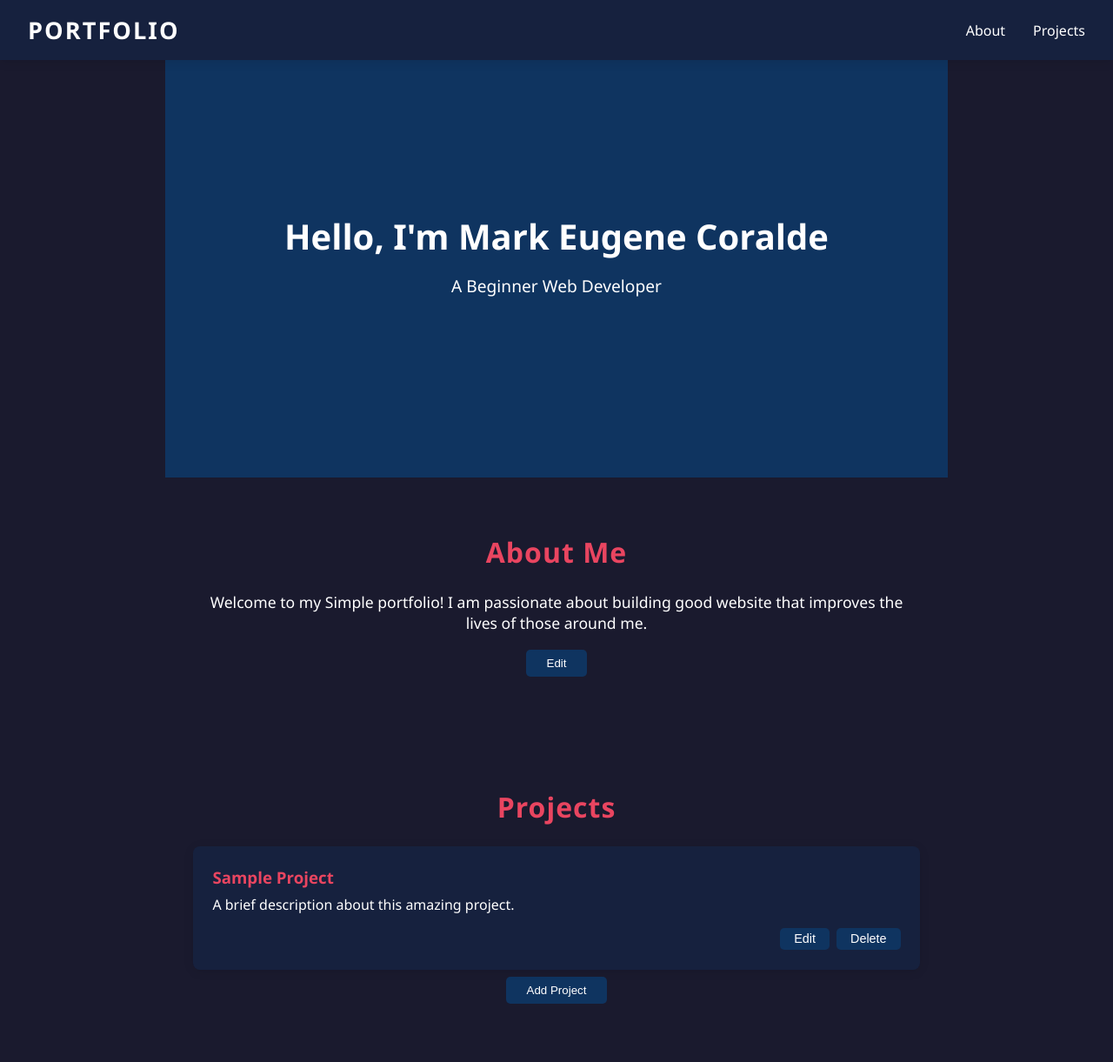
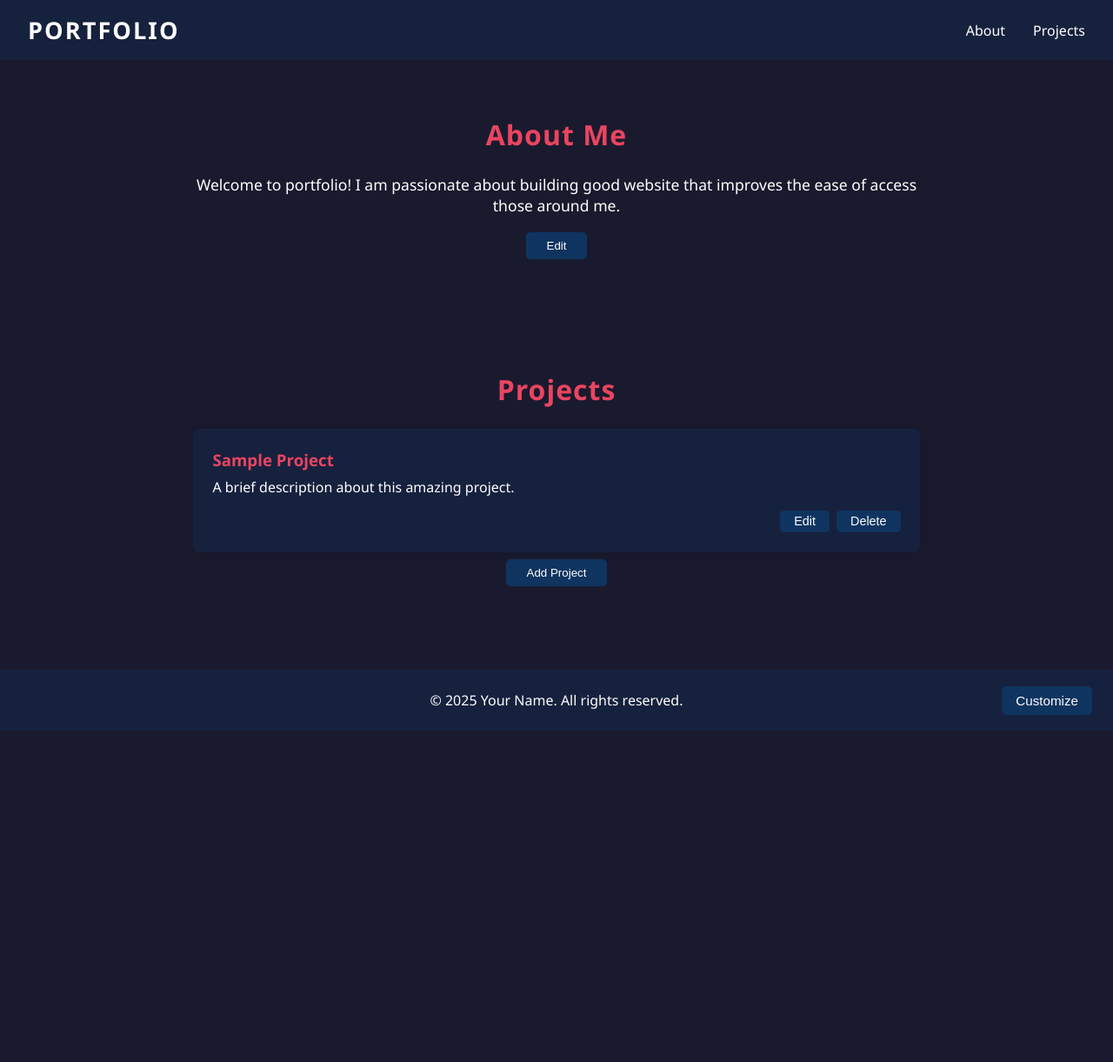
Before and after one commit to WhosKashen/Website, a plain HTML site: page index.html in a window 1280 px wide. Shown: the top 1221 px of the page at 87% size. After the commit the page ends 840 px from the top, so only its background shows below. Drawn offline with Linux system fonts and the light colour scheme.

Commit message:
Update index.html

```diff
--- a/index.html
+++ b/index.html
@@ -18,31 +18,26 @@
     </nav>
   </header>
 
-  <section class="hero" id="hero">
-    <div class="hero-content">
-      <h1 id="heroTitle">Hello, I'm <span id="heroName">Mark Eugene Coralde</span></h1>
-      <p id="heroSubtitle">A Beginner <span id="heroRole">Web Developer</span></p>
-    </div>
-  </section>
-
+  <main>
     <section class="about" id="about">
       <h2>About Me</h2>
+      <div class="about-content">
         <p id="aboutText">
-      Welcome to my Simple portfolio! I am passionate about building good website that improves the lives of those around me.
+          Welcome to portfolio! I am passionate about building good website that improves the ease of access those around me.
         </p>
-    <button class="edit-btn" onclick="editSection('aboutText')">Edit</button>
+        <button class="edit-btn" id="aboutEditBtn" onclick="editSection('aboutText', 'aboutEditBtn')">Edit</button>
+      </div>
     </section>
 
     <section class="projects" id="projects">
       <h2>Projects</h2>
-    <div class="project-list" id="projectList">
-      <!-- Projects will be dynamically inserted here -->
-    </div>
+      <div class="project-list" id="projectList"></div>
       <button class="add-btn" onclick="addProject()">Add Project</button>
     </section>
+  </main>
 
   <footer>
-    <p>&copy; <span id="footerYear"></span> Mark Eugene Coralde. All rights reserved.</p>
+    <p>&copy; <span id="footerYear"></span> Your Name. All rights reserved.</p>
     <button class="customize-btn" onclick="openCustomizePanel()">Customize</button>
   </footer>
 
```
Lines whose indentation alone changed are shown as unchanged.
